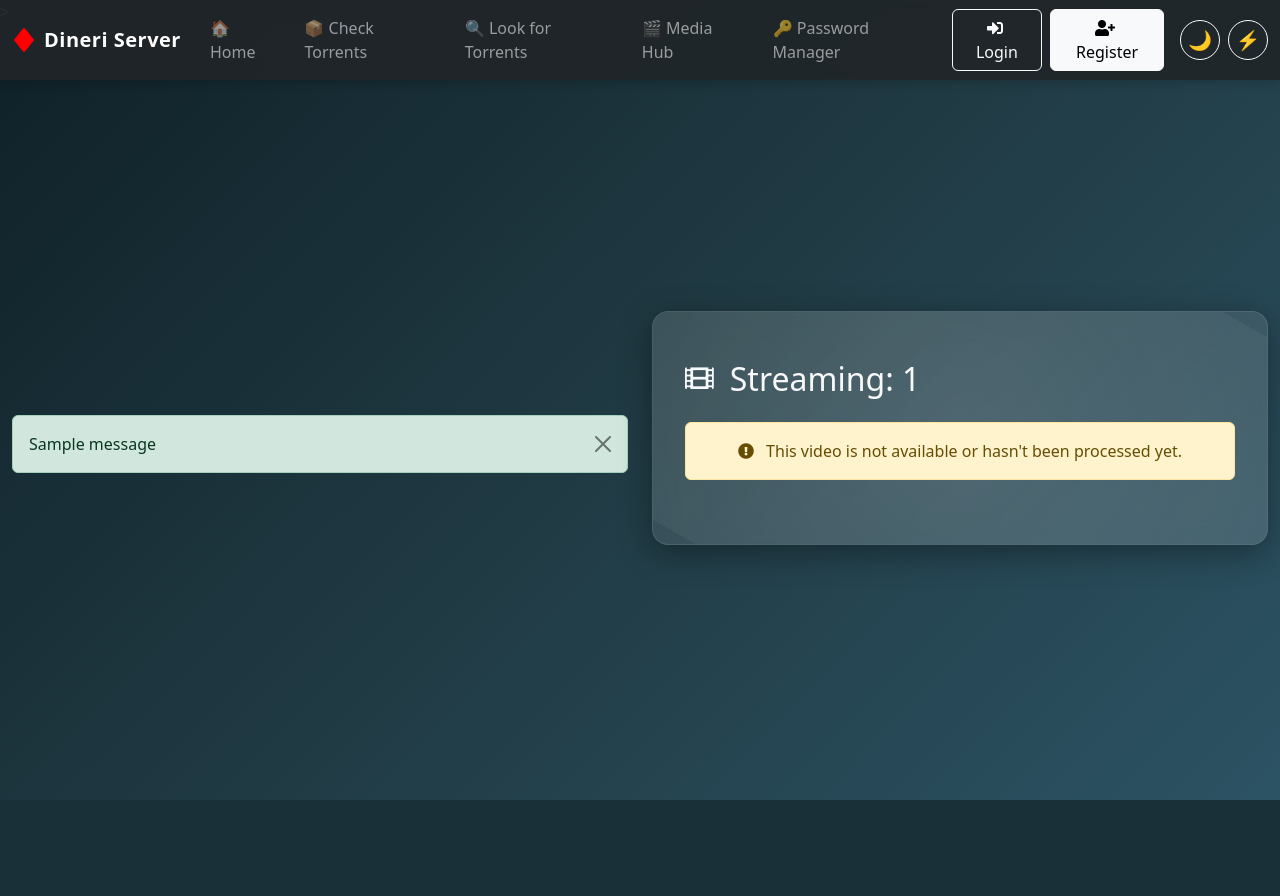
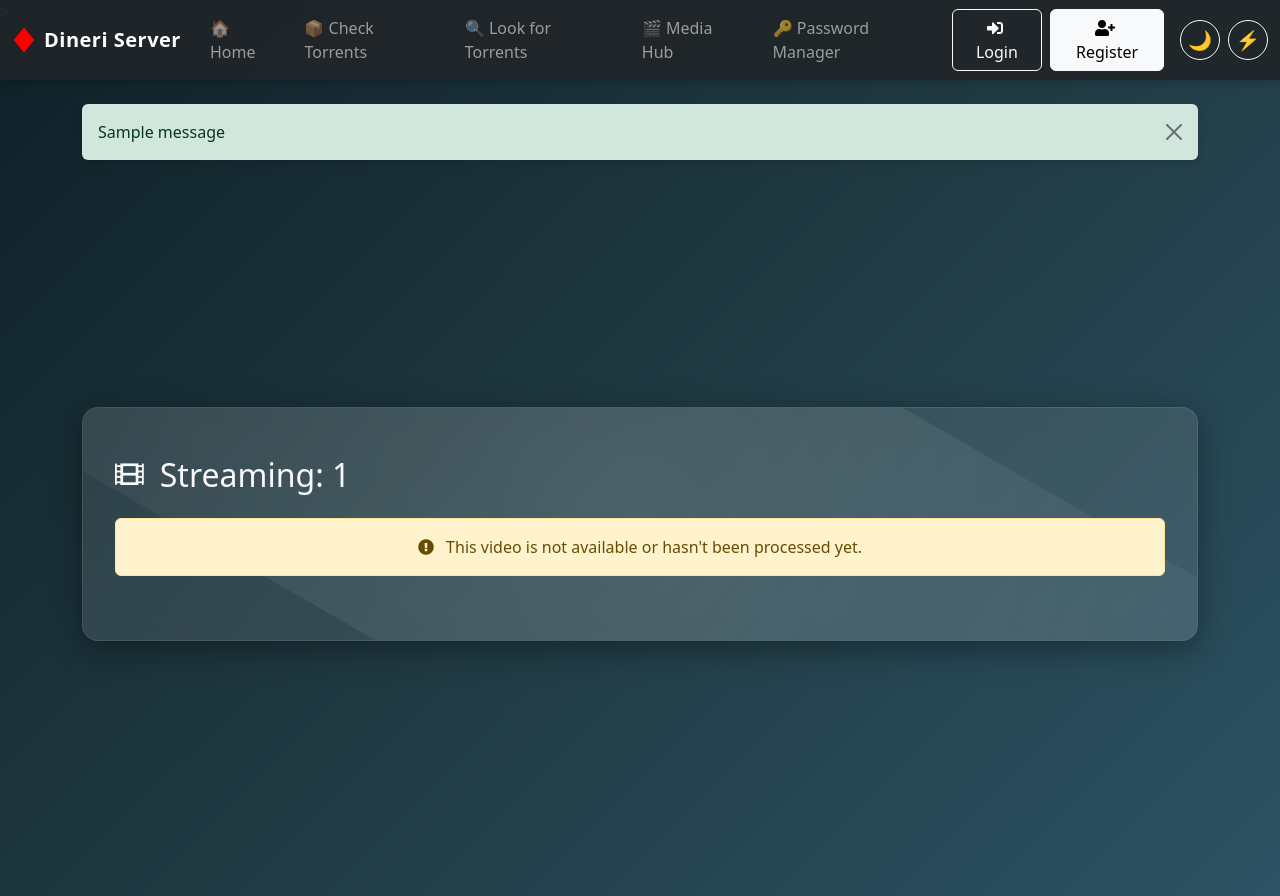
Before and after one commit to ErrayDineri/DineriServer, a Django app: page /mediahub/1/ in a window 1280 px wide. Before the commit the page ends 800 px from the top, so only its background shows below. Run offline with Django 5.2, Linux system fonts and the light colour scheme; tables that the repository leaves empty hold one stand-in row (values such as "Sample post"); one stand-in notice (Sample message) is shown; parts of the project's set-up code (start-up, migrations or seed data) failed here and were passed over; some libraries are stand-ins or nearby versions.

Commit message:
fixed messages

```diff
--- a/static/css/base.css
+++ b/static/css/base.css
@@ -74,6 +74,13 @@ main {
     align-items: center;
     justify-content: center;
     padding-top: 5rem;
+    min-height: calc(100vh - 80px); /* Account for navbar */
+}
+
+/* Adjust main padding when messages are present - with fallback */
+.has-messages main,
+body:has(.messages-container) main {
+    padding-top: 2rem;
 }
 
 .logo-icon {
@@ -81,3 +88,49 @@ main {
     width: 24px;
     margin: 0 8px;
 }
+
+/* Messages container styling */
+.messages-container {
+    position: relative;
+    z-index: 1000;
+    padding-top: 80px; /* Account for fixed navbar height */
+    padding-bottom: 0;
+}
+
+.messages-container .alert {
+    margin-bottom: 1rem;
+    border: none;
+    box-shadow: 0 4px 8px rgba(0, 0, 0, 0.1);
+}
+
+/* Dark mode support for messages */
+body.dark-mode .messages-container .alert {
+    background-color: rgba(255, 255, 255, 0.1);
+    backdrop-filter: blur(10px);
+    border: 1px solid rgba(255, 255, 255, 0.2);
+    color: var(--text-color);
+}
+
+body.dark-mode .messages-container .alert-warning {
+    background-color: rgba(255, 193, 7, 0.2);
+    border-color: rgba(255, 193, 7, 0.5);
+    color: #ffc107;
+}
+
+body.dark-mode .messages-container .alert-danger {
+    background-color: rgba(220, 53, 69, 0.2);
+    border-color: rgba(220, 53, 69, 0.5);
+    color: #dc3545;
+}
+
+body.dark-mode .messages-container .alert-success {
+    background-color: rgba(25, 135, 84, 0.2);
+    border-color: rgba(25, 135, 84, 0.5);
+    color: #198754;
+}
+
+body.dark-mode .messages-container .alert-info {
+    background-color: rgba(13, 202, 240, 0.2);
+    border-color: rgba(13, 202, 240, 0.5);
+    color: #0dcaf0;
+}
--- a/templates/base.html
+++ b/templates/base.html
@@ -24,7 +24,7 @@
 </head>>
 </head>
 
-<body>
+<body{% if messages %} class="has-messages"{% endif %}>
     <nav class="navbar navbar-expand-lg navbar-dark fixed-top bg-dark">
         <div class="container-fluid">            <a class="navbar-brand d-flex align-items-center gap-2" href="{% url 'dashboard_home' %}">
                 <img src="{% static 'logo.ico' %}" alt="Logo" height="24">
@@ -72,9 +72,12 @@
                     <button class="btn btn-outline-light" id="darkModeToggle">🌙</button>
                 </div>
             </div>
-        </div>    </nav>    <main class="dark-mode-transition">
-        {% if messages %}
-        <div class="container mt-4">
+        </div>    </nav>
+
+    <!-- Messages container - outside of main to avoid centering conflicts -->
+    {% if messages %}
+    <div class="messages-container">
+        <div class="container">
             {% for message in messages %}
             <div class="alert {% if message.tags == 'error' %}alert-danger{% else %}alert-{{ message.tags }}{% endif %} alert-dismissible fade show" role="alert">
                 {{ message }}
@@ -82,8 +85,10 @@
             </div>
             {% endfor %}
         </div>
-        {% endif %}
+    </div>
+    {% endif %}
 
+    <main class="dark-mode-transition">
         {% block content %}{% endblock %}
     </main>    <!-- Bootstrap JS -->    <script src="https://cdn.jsdelivr.net/npm/bootstrap@5.3.3/dist/js/bootstrap.bundle.min.js"></script>
     <!-- Custom Scripts -->
```
Also changed, not shown: templates/accounts/login.html (+0 -11 lines), templates/accounts/register.html (+0 -11 lines), templates/passwordmanager/setup_master_password.html (+0 -8 lines).
